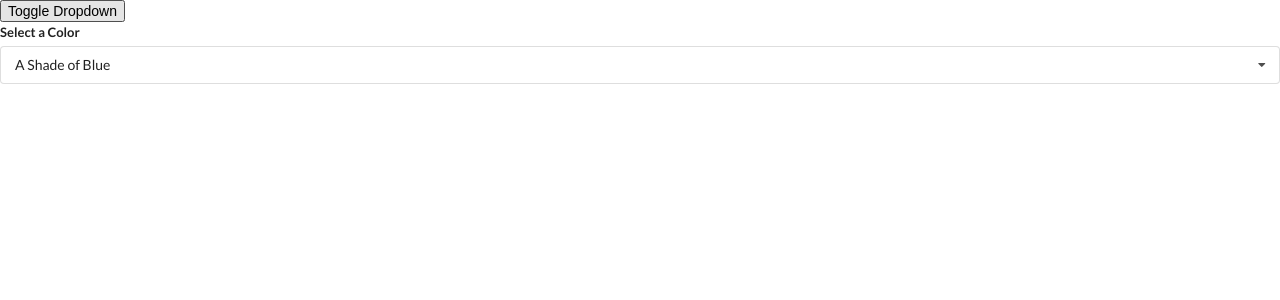
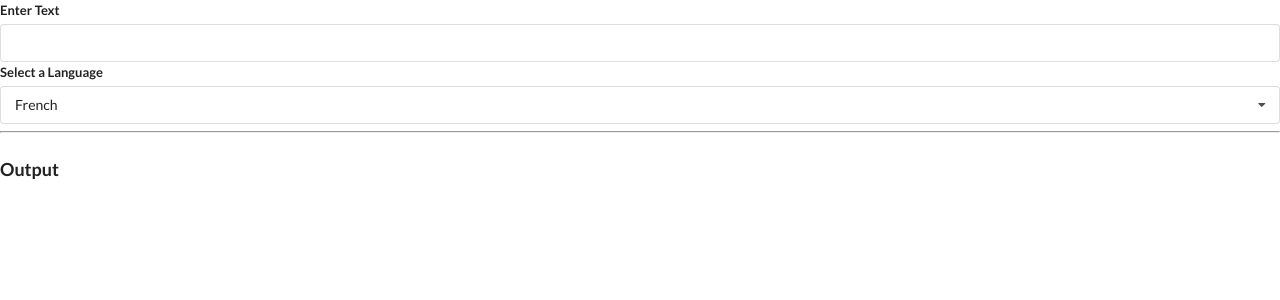
Before and after one commit to TabotCharlesBessong/react-with-redux, a React (Create React App) app in the folder hooks-lesson/: page / in a window 1280 px wide. Shown: the top 300 px of the page. Built offline with nearby package versions, Linux system fonts and the light colour scheme; no server answers.

Commit message:
translation with google translate

```diff
--- a/hooks-lesson/src/App.js
+++ b/hooks-lesson/src/App.js
@@ -1,28 +1,12 @@
 import React, { useState } from "react";
-import { Accordion, Search, Dropdown } from "./components";
+import { Accordion, Search, Dropdown, Translate } from "./components";
 import data from "./constant/data";
 
-
-
-
-
 const App = () => {
-  const random = Math.floor(Math.random()* data.options.length)
-  const [selected, setSelected] = useState(data.options[random]);
-  const [showDropdown, setShowDropdown] = useState(true);
 
   return (
     <div>
-      <button onClick={() => setShowDropdown(!showDropdown)}>
-        Toggle Dropdown
-      </button>
-      {showDropdown ? (
-        <Dropdown
-          selected={selected}
-          onSelectedChange={setSelected}
-          options={data.options}
-        />
-      ) : null}
+    <Translate/>
     </div>
   );
 };
--- /dev/null
+++ b/hooks-lesson/src/components/Convert.js
@@ -0,0 +1,45 @@
+import React, { useState, useEffect } from 'react';
+import axios from 'axios';
+
+const Convert = ({ language, text }) => {
+  const [translated, setTranslated] = useState('');
+  const [debouncedText, setDebouncedText] = useState(text);
+
+  useEffect(() => {
+    const timerId = setTimeout(() => {
+      setDebouncedText(text);
+    }, 500);
+
+    return () => {
+      clearTimeout(timerId);
+    };
+  }, [text]);
+
+  useEffect(() => {
+    const doTranslation = async () => {
+      const { data } = await axios.post(
+        'https://translation.googleapis.com/language/translate/v2',
+        {},
+        {
+          params: {
+            q: debouncedText,
+            target: language.value,
+            key: 'AIzaSyCHUCmpR7cT_yDFHC98CZJy2LTms-IwDlM',
+          },
+        }
+      );
+
+      setTranslated(data.data.translations[0].translatedText);
+    };
+
+    doTranslation();
+  }, [language, debouncedText]);
+
+  return (
+    <div>
+      <h1 className="ui header">{translated}</h1>
+    </div>
+  );
+};
+
+export default Convert;
--- a/hooks-lesson/src/components/Dropdown.js
+++ b/hooks-lesson/src/components/Dropdown.js
@@ -1,6 +1,6 @@
 import React, { useState, useEffect, useRef } from "react";
 
-const Dropdown = ({ options, selected, onSelectedChange }) => {
+const Dropdown = ({ label, options, selected, onSelectedChange }) => {
 	const [open, setOpen] = useState(false);
 	const ref = useRef();
 
@@ -18,16 +18,6 @@
 				capture: true,
 			});
 		};
-  }, []);
-
-  useEffect(() => {
-    document.body.addEventListener(
-      "click",
-      () => {
-        setOpen(false);
-      },
-      { capture: true }
-    );
 	}, []);
 
 	const renderedOptions = options.map((option) => {
@@ -49,7 +39,7 @@
 	return (
 		<div ref={ref} className="ui form">
 			<div className="field">
-        <label className="label">Select a Color</label>
+				<label className="label">{label}</label>
 				<div
 					onClick={() => setOpen(!open)}
 					className={`ui selection dropdown ${open ? "visible active" : ""}`}
--- /dev/null
+++ b/hooks-lesson/src/components/Translate.js
@@ -0,0 +1,33 @@
+import React, { useState } from 'react';
+import Dropdown from './Dropdown';
+import Convert from './Convert';
+import data from '../constant/data';
+
+
+const Translate = () => {
+  const options = data.optionsL
+  const [language, setLanguage] = useState(options[0]);
+  const [text, setText] = useState('');
+
+  return (
+    <div>
+      <div className="ui form">
+        <div className="field">
+          <label>Enter Text</label>
+          <input value={text} onChange={(e) => setText(e.target.value)} />
+        </div>
+      </div>
+      <Dropdown
+        label="Select a Language"
+        selected={language}
+        onSelectedChange={setLanguage}
+        options={options}
+      />
+      <hr />
+      <h3 className="ui header">Output</h3>
+      <Convert text={text} language={language} />
+    </div>
+  );
+};
+
+export default Translate;
--- a/hooks-lesson/src/components/index.js
+++ b/hooks-lesson/src/components/index.js
@@ -2,3 +2,5 @@
 export { default as Search } from './Search'
 export { default as Accordion } from './Accordion'
 export { default as Dropdown } from './Dropdown'
+export { default as Translate} from './Translate'
+export { default as Convert } from './Convert'
--- a/hooks-lesson/src/constant/data.js
+++ b/hooks-lesson/src/constant/data.js
@@ -37,9 +37,37 @@
 	},
 ];
 
+const optionsL = [
+	{
+		label: "French",
+		value: "fr",
+	},
+	{
+		label: "Afrikaans",
+		value: "af",
+	},
+	{
+		label: "Arabic",
+		value: "ar",
+	},
+	{
+		label: "Hindi",
+		value: "hi",
+	},
+	{
+		label: "Dutch",
+		value: "nl",
+	},
+	{
+		label: "German",
+		value: "de",
+	},
+];
+
 const data = {
   items,
-	options
+	options,
+	optionsL
 }
 
 export default data
```
Lines whose indentation alone changed are shown as unchanged.
